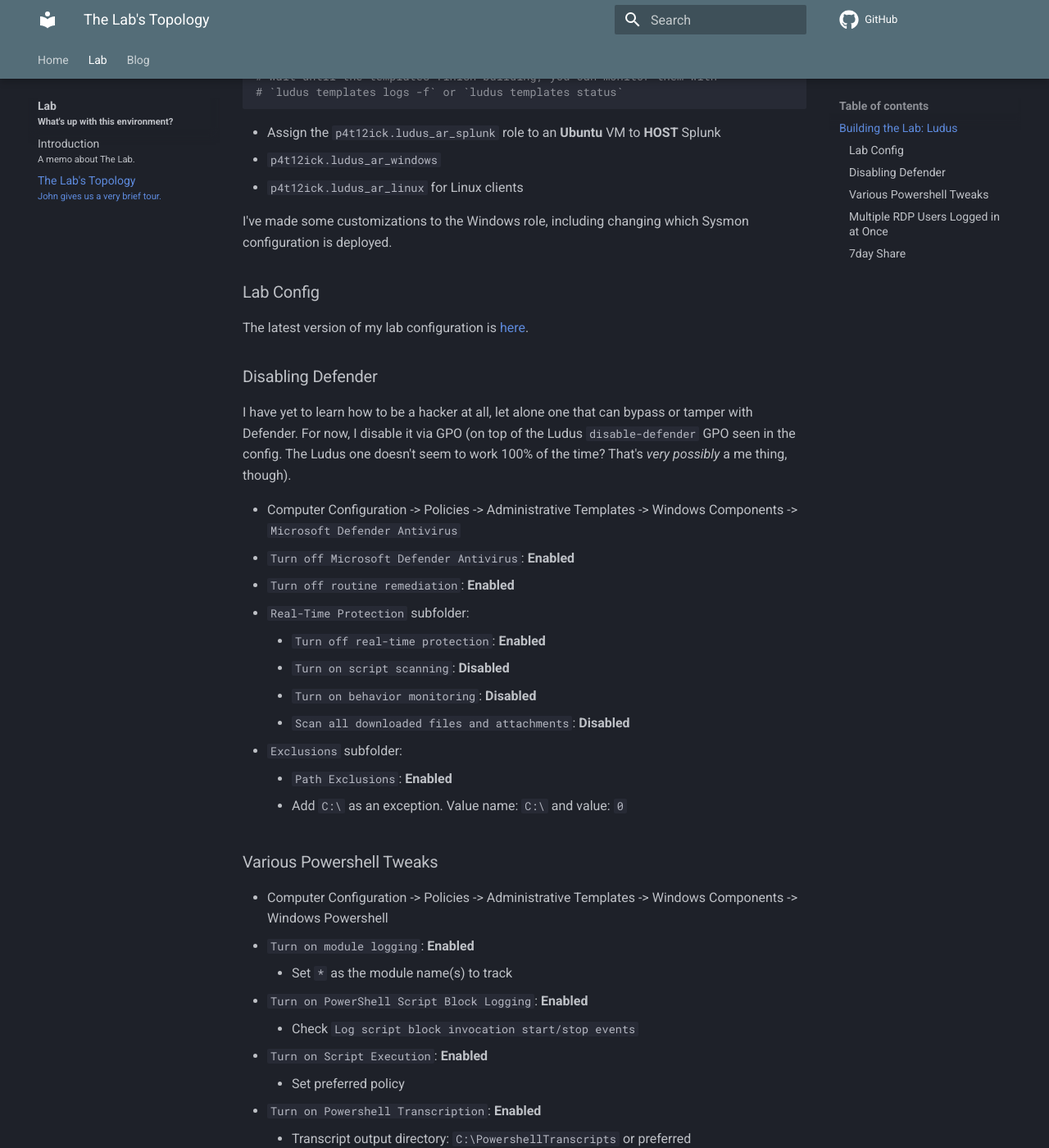
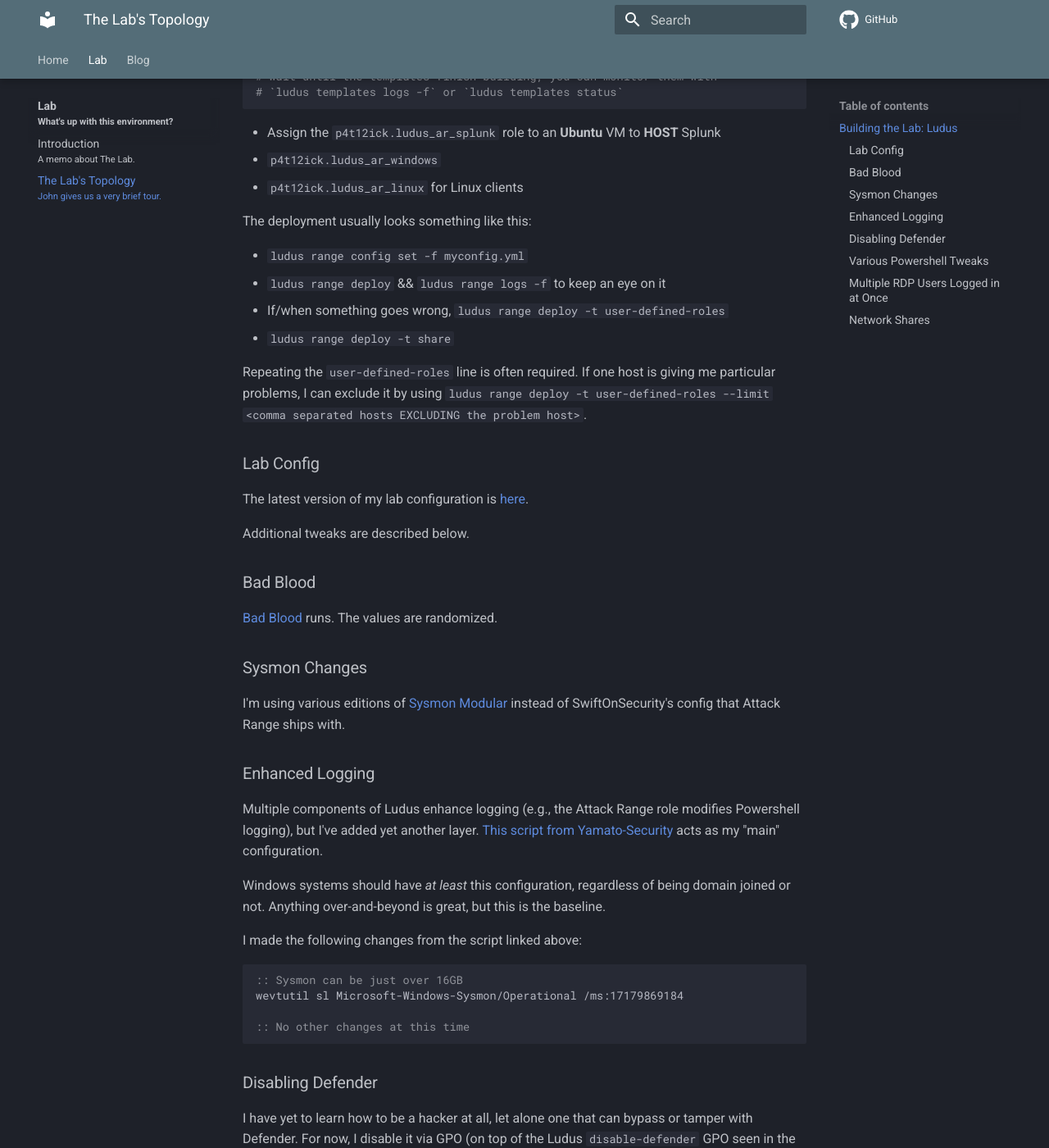
Before and after one commit to droidforensics/dfir.rocks, an MkDocs documentation site: the page built from docs/lab/02 - Topology.md, in a window 1280 px wide and 1400 px high, scrolled down 1874 px. Shown: the whole window at 82% size. Built offline with MkDocs 1.6.1 and Material for MkDocs 9.7.7, drawn with Linux system fonts in a browser that asks for light colours; comment, search, counter and statistics services are not loaded; some of the changed text lies outside the part shown.

Commit message:
Update the Topology doc a bit.

````diff
--- a/docs/lab/02 - Topology.md
+++ b/docs/lab/02 - Topology.md
@@ -23,11 +23,11 @@
 !!! question "What's Proxmox?"
     Proxmox is a virtualization software, like VMware. Proxmox assigns IDs to each virtual machine. The IDs rarely change, and *can* be a good way to track devices even if their IPs change.
 
-The `10.2.20.0/24` subnet is where almost everything lives. You'll see workstations come and go as employees do. I guess we only had one person here when I did the network scan. That was probably me.
+The `10.2.20.0/24` subnet is where almost everything lives. You'll see workstations come and go as employees do.
 
-- `jt-svr22-01` is our domain controller, file server, all that stuff
-- `jt-ub-01` is a Linux server I play with from time to time
-- `jt-elastic` and `jt-splunk` are left over from our third-party SOC but they didn't destroy the VMs when they left so I've kept them
+- Before we went our separate ways, we got the MSSP to set up Elastic. I don't think it's ready for prime time yet. I don't know if anyone's reviewing the alerts. I guess you could.
+- We use `ub-01` as a data analytics server, most people have access, but I know Gregory was using it for something too. Volcano...? Whatever that is.
+- As you asked, I made `10.2.20.55` and named it `velociraptor`. Do with it what you want to.
 
 I made this `10.2.100.0/24` subnet to isolate the guest WiFi but the isolation isn't exactly what I was hoping for. I need to do some more work on it. I also join any new hardware I'm testing, like phones or new Microsoft tablets, to this WiFi before I set them up with our software!
 
@@ -76,11 +76,43 @@
 - `p4t12ick.ludus_ar_windows`
 - `p4t12ick.ludus_ar_linux` for Linux clients
 
-I've made some customizations to the Windows role, including changing which Sysmon configuration is deployed.
+The deployment usually looks something like this:
+
+- `ludus range config set -f myconfig.yml`
+- `ludus range deploy` && `ludus range logs -f` to keep an eye on it
+- If/when something goes wrong, `ludus range deploy -t user-defined-roles`
+- `ludus range deploy -t share`
+
+Repeating the `user-defined-roles` line is often required. If one host is giving me particular problems, I can exclude it by using `ludus range deploy -t user-defined-roles --limit <comma separated hosts EXCLUDING the problem host>`.
 
 ### Lab Config
 
-The latest version of my lab configuration is [here](../ludus-range.yml).
+The latest version of my lab configuration is [here](https://gist.github.com/droidforensics/c47ccef0d5366ec02fef923e79d983b9).
+
+Additional tweaks are described below.
+
+### Bad Blood
+
+[Bad Blood](https://github.com/davidprowe/BadBlood) runs. The values are randomized.
+
+### Sysmon Changes
+
+I'm using various editions of [Sysmon Modular](https://github.com/olafhartong/sysmon-modular) instead of SwiftOnSecurity's config that Attack Range ships with.
+
+### Enhanced Logging
+
+Multiple components of Ludus enhance logging (e.g., the Attack Range role modifies Powershell logging), but I've added yet another layer. [This script from Yamato-Security](https://github.com/Yamato-Security/EnableWindowsLogSettings/blob/main/YamatoSecurityConfigureWinEventLogs.bat) acts as my "main" configuration.
+
+Windows systems should have *at least* this configuration, regardless of being domain joined or not. Anything over-and-beyond is great, but this is the baseline.
+
+I made the following changes from the script linked above:
+
+```batch
+:: Sysmon can be just over 16GB
+wevtutil sl Microsoft-Windows-Sysmon/Operational /ms:17179869184
+
+:: No other changes at this time
+```
 
 ### Disabling Defender
 
@@ -98,7 +130,7 @@
     - `Path Exclusions`: **Enabled**
       - Add `C:\` as an exception. Value name: `C:\` and value: `0`
 
-### Various Powershell  Tweaks
+### Various Powershell Tweaks
 
 - Computer Configuration -> Policies -> Administrative Templates -> Windows Components -> Windows Powershell
   - `Turn on module logging`: **Enabled**
@@ -119,4 +151,21 @@
   - `Restrict Remote Desktop Services user to a single Remote Desktop Services`: **Disabled**
   - `Limit number of connections`: `999999`
 
-### 7day Share
+### Network Shares
+
+There are (at least) three network shares:
+
+- `readonlyshare`
+- `readwriteshare`
+- `labratoryshare`
+
+The first two are convenience shares that [Ludus provides](https://docs.ludus.cloud/docs/file-share/). They won't be used for malice, but will be used for convenience/centralization of resources. On the other hand, `labratoryshare` is "in scope" for our adversary.
+
+!!! tip
+    For a "lore-friendly" explanation, we can assume the adversary never found out about the `read` shares, or they had no interest in them.
+
+The `read` shares have, among other things:
+
+- A Velociraptor offline collector doing KAPE triage collections
+- Sysmon binaries + config files
+- Misc. installers
````
